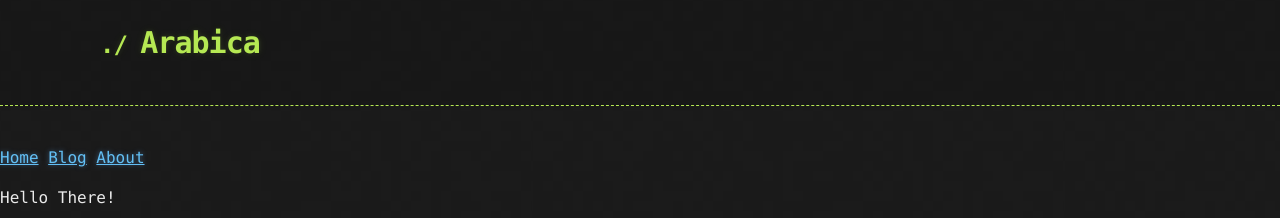
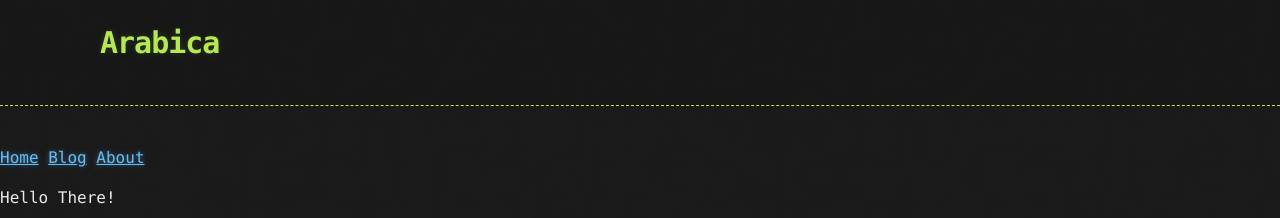
Before and after one commit to habasweiny/habasweiny.github.io, a Jekyll site: the page built from index.html, in a window 1280 px wide. Shown: the top 218 px of the page. Built offline with Jekyll 4.4.1, drawn with Linux system fonts in a browser that asks for light colours.

Commit message:
Update main.scss

```diff
--- a/_sass/main.scss
+++ b/_sass/main.scss
@@ -82,11 +82,6 @@ header h1 {
   }
 }
 
-
-header h1:before {
-  content: "./ ";
-  font-size: 24px;
-}
 
 header h2 {
   font-size: 18px;
```
